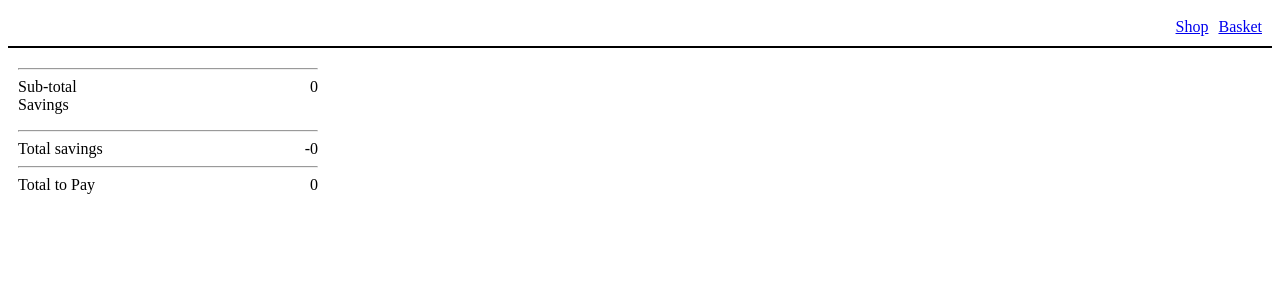
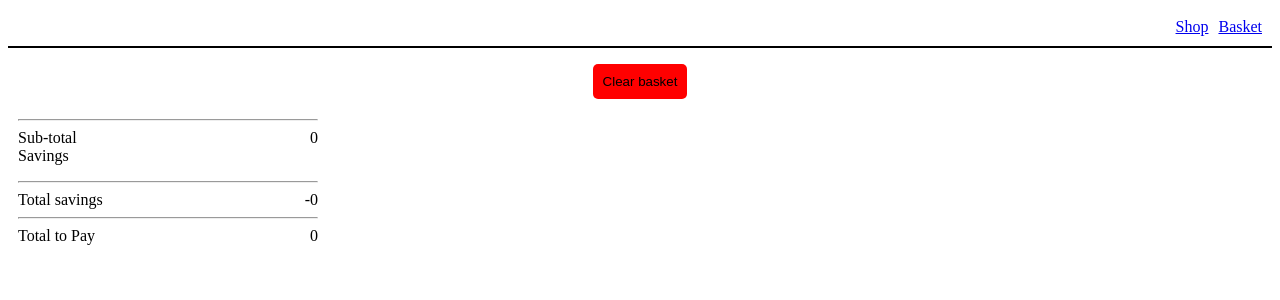
Before and after one commit to Adam-Harte/policy-expert-test, a React (Create React App) app: page /basket in a window 1280 px wide. Shown: the top 300 px of the page. Built offline with nearby package versions, Linux system fonts and the light colour scheme.

Commit message:
Clear basket added to BasketList and styled

```diff
--- a/src/Components/BasketList/BasketList.css
+++ b/src/Components/BasketList/BasketList.css
@@ -1,3 +1,14 @@
 .basket-list__list {
 	list-style-type: none;
 }
+
+.basket-list__clear-button {
+	display: block;
+	padding: 10px;
+	margin: 0 auto;
+	background-color: red;
+	outline: none;
+	border: none;
+	border-radius: 5px;
+	cursor: pointer;
+}
--- a/src/Components/BasketList/BasketList.tsx
+++ b/src/Components/BasketList/BasketList.tsx
@@ -1,6 +1,8 @@
-  import React from 'react';
+import React, { useContext } from 'react';
 
-import { BasketItem, Item } from '../BasketItem/BasketItem';
+import { BasketContext } from '../../Context/BasketContext';
+import { Item } from '../../Types/item';
+import { BasketItem } from '../BasketItem/BasketItem';
 
 import './BasketList.css';
 
@@ -9,8 +11,10 @@ interface BasketListProps {
 };
 
 export const BasketList: React.FC<BasketListProps> = ({ basketItems }) => {
+  const { clearBasket } = useContext(BasketContext)
 
   return (
+    <React.Fragment>
       <ul className="basket-list__list">
         { basketItems.map((item) => (
           <li key={item.id} data-testid="basket-items">
@@ -18,5 +22,13 @@ export const BasketList: React.FC<BasketListProps> = ({ basketItems }) => {
           </li>
         ))}
       </ul>
+      <button
+        className="basket-list__clear-button"
+        type="button"
+        onClick={clearBasket}
+      >
+        Clear basket
+      </button>
+    </React.Fragment>
   )
 }
```
Lines whose indentation alone changed are shown as unchanged.
